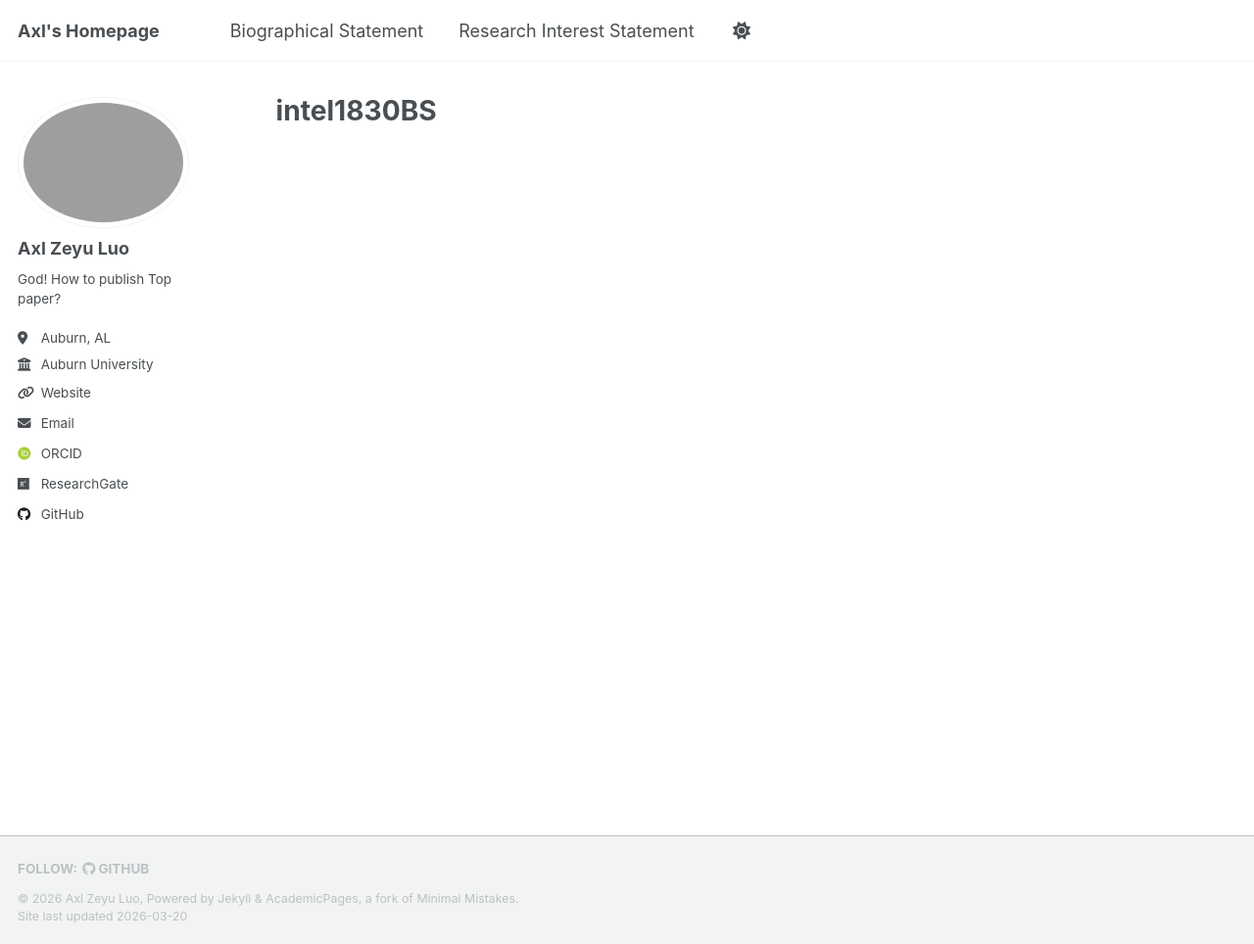
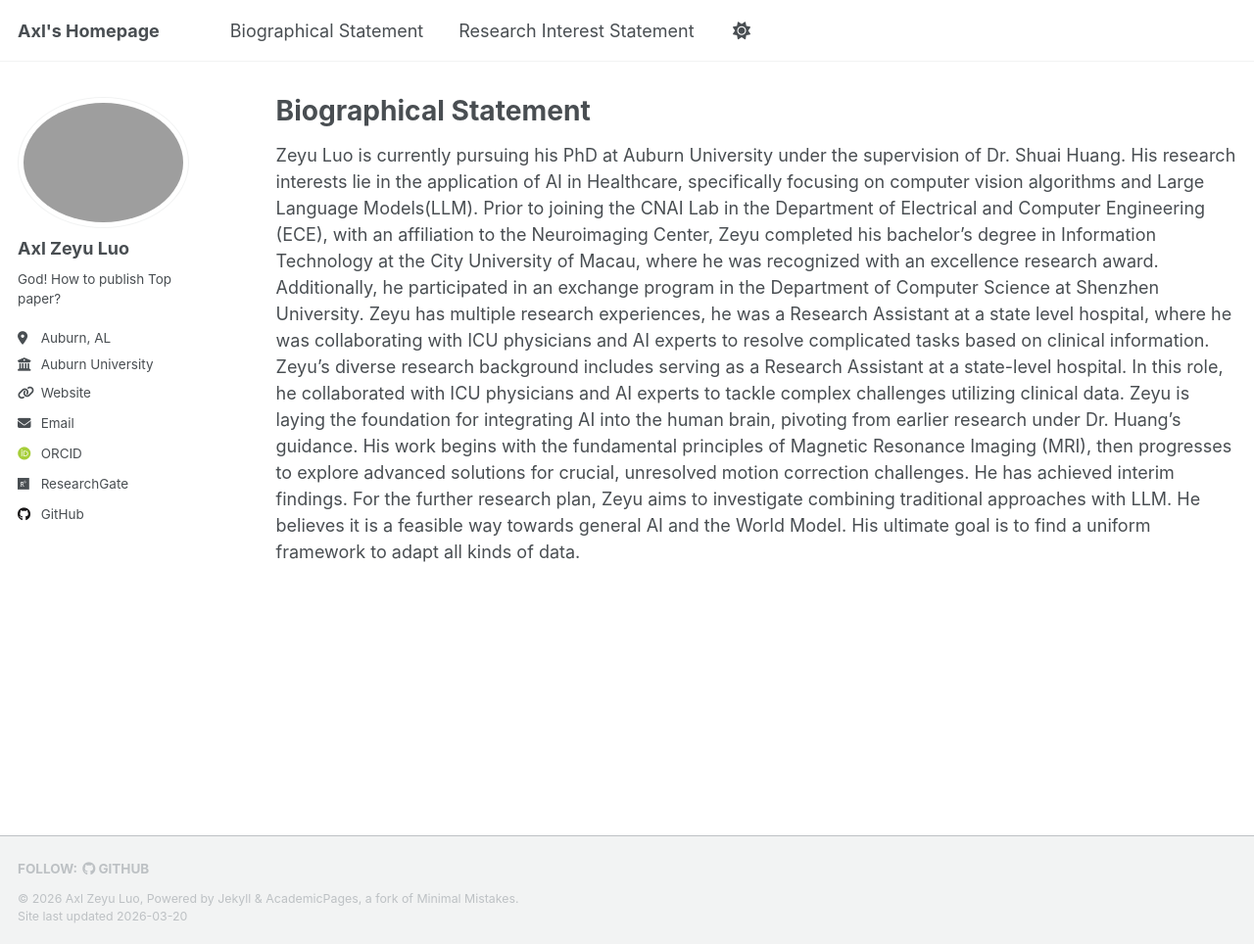
Before and after one commit to HyperPolyX/hyperpolyx.github.io, a Jekyll site: the page built from _pages/intl1830BS.md, in a window 1280 px wide and 964 px high. Shown: the whole window at 98% size. Built offline with Jekyll 4.4.1, drawn with Linux system fonts in a browser that asks for light colours; some web fonts are replaced; a script that is not in the unit is left out.

Commit message:
Update intl1830BS.md

```diff
--- a/_pages/intl1830BS.md
+++ b/_pages/intl1830BS.md
@@ -1,6 +1,27 @@
 ---
 layout: archive
-title: "intel1830BS"
+title: "Biographical Statement"
 permalink: /intl1830BS/
 author_profile: true
 ---
+
+Zeyu Luo is currently pursuing his PhD at Auburn University under the supervision of Dr. Shuai
+Huang. His research interests lie in the application of AI in Healthcare, specifically focusing on
+computer vision algorithms and Large Language Models(LLM).
+Prior to joining the CNAI Lab in the Department of Electrical and Computer Engineering (ECE),
+with an affiliation to the Neuroimaging Center, Zeyu completed his bachelor's degree in
+Information Technology at the City University of Macau, where he was recognized with an
+excellence research award. Additionally, he participated in an exchange program in the
+Department of Computer Science at Shenzhen University. Zeyu has multiple research
+experiences, he was a Research Assistant at a state level hospital, where he was collaborating
+with ICU physicians and AI experts to resolve complicated tasks based on clinical information.
+Zeyu's diverse research background includes serving as a Research Assistant at a state-level
+hospital. In this role, he collaborated with ICU physicians and AI experts to tackle complex
+challenges utilizing clinical data.
+Zeyu is laying the foundation for integrating AI into the human brain, pivoting from earlier
+research under Dr. Huang's guidance. His work begins with the fundamental principles of
+Magnetic Resonance Imaging (MRI), then progresses to explore advanced solutions for crucial,
+unresolved motion correction challenges. He has achieved interim findings.
+For the further research plan, Zeyu aims to investigate combining traditional approaches with
+LLM. He believes it is a feasible way towards general AI and the World Model. His ultimate
+goal is to find a uniform framework to adapt all kinds of data.
```
